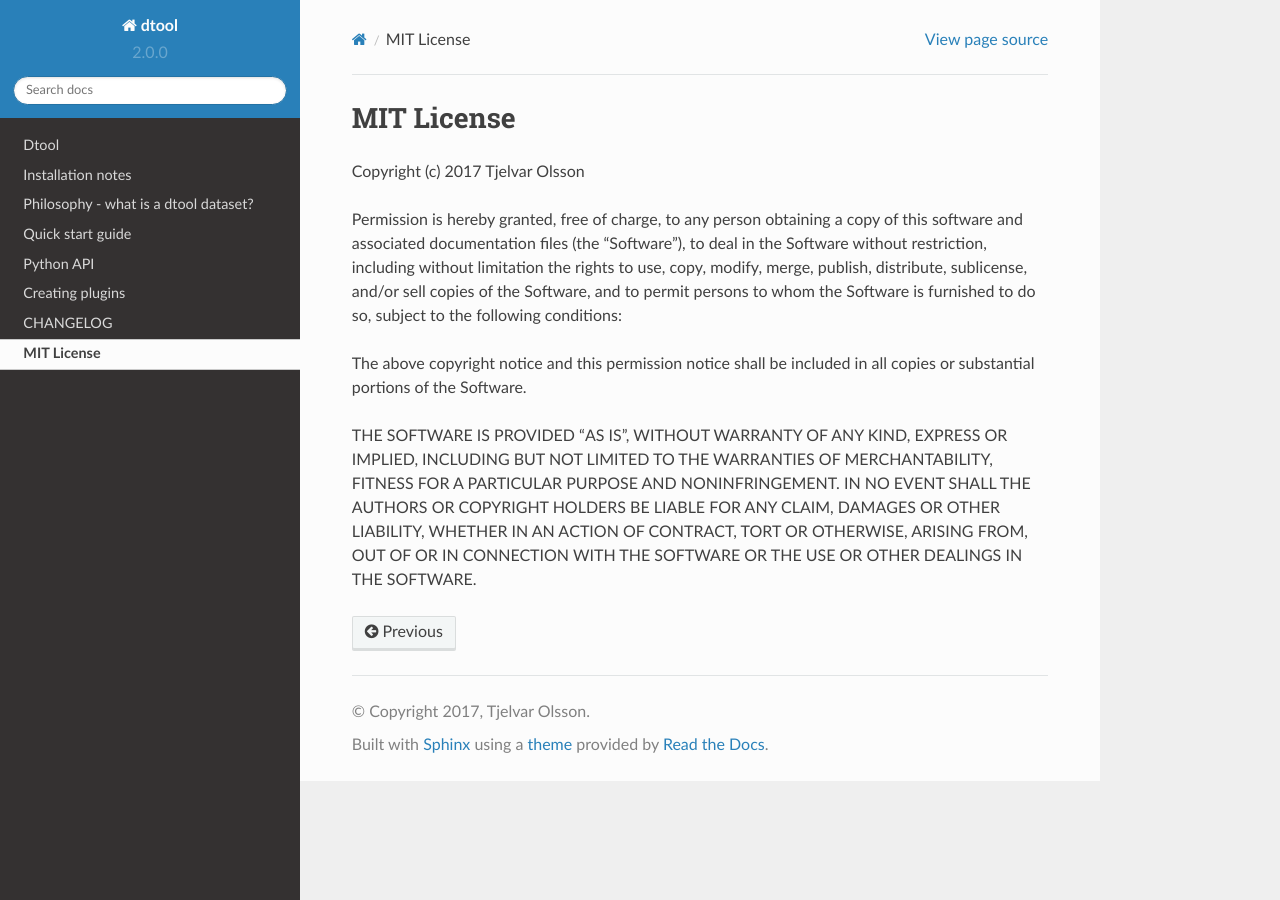
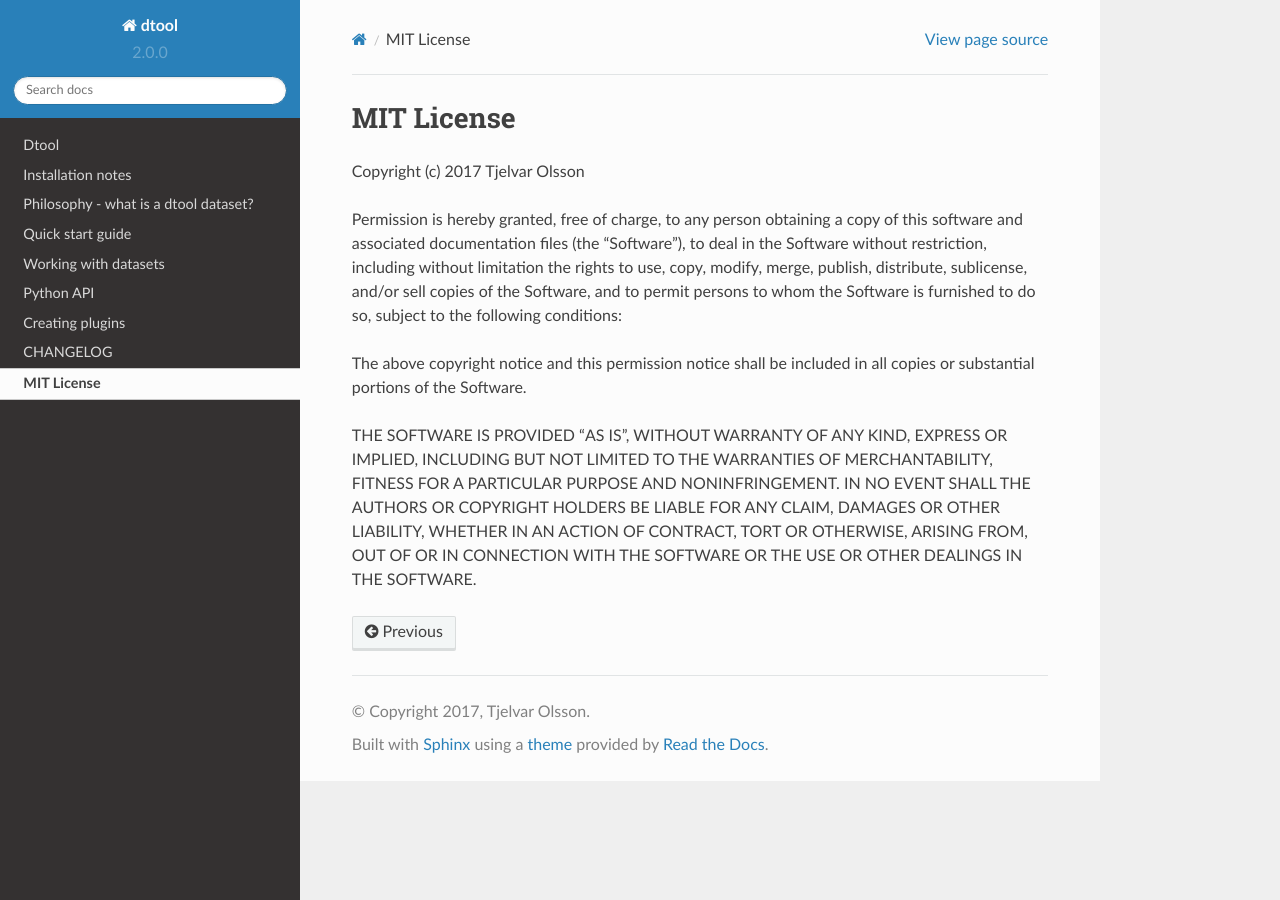
Before and after one commit to jic-dtool/dtool, a Sphinx documentation site: the page built from docs/source/LICENSE.rst, in a window 1280 px wide. Built offline with Sphinx 7.4.7 and the Read the Docs theme 2.0.0, drawn with Linux system fonts in a browser that asks for light colours.

Commit message:
Add the working with dataset section to the index

```diff
--- a/docs/source/index.rst
+++ b/docs/source/index.rst
@@ -11,6 +11,7 @@ Content
    installation_notes
    philosophy
    quick_start_guide
+   working_with_datasets
    python_api
    creating_plugins
    CHANGELOG
```
